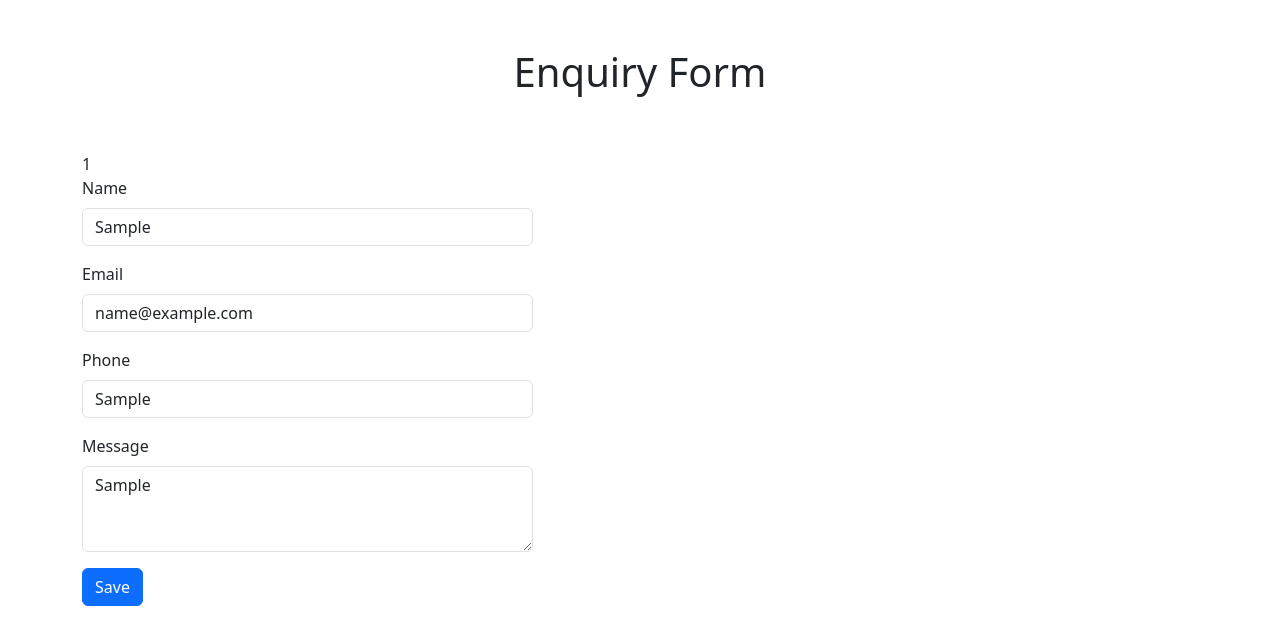
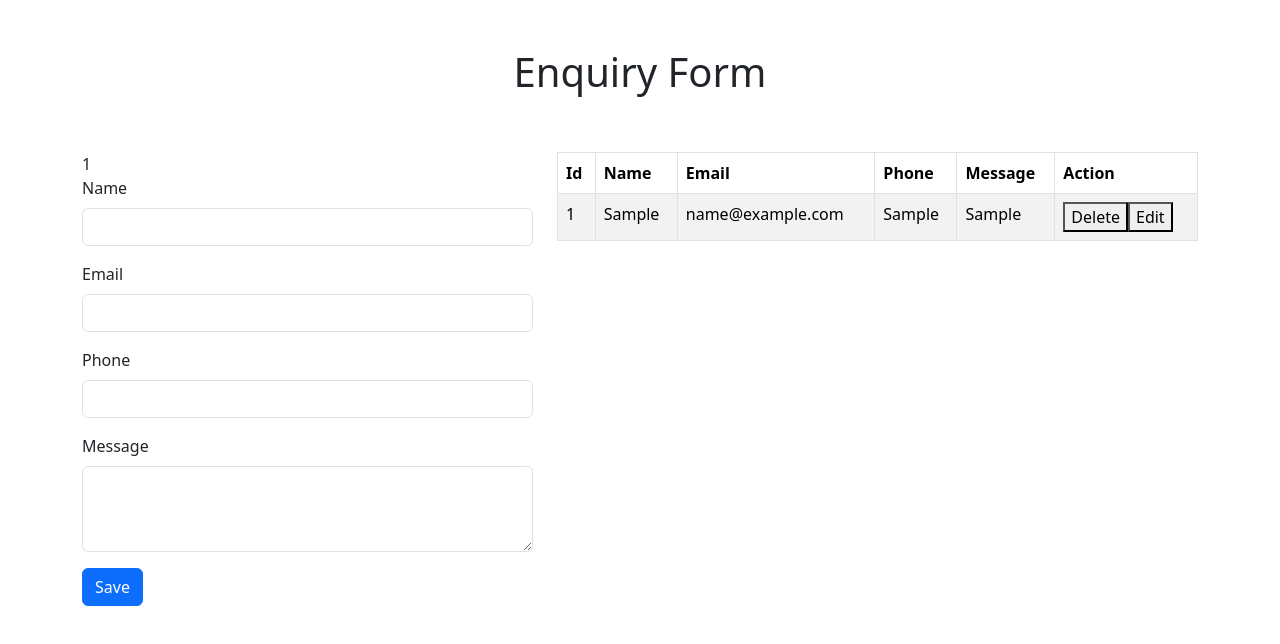
Before and after one commit to marleyDip/React-JS-Basics, a React (Create React App) app in the folder controlled-component/: page / in a window 1280 px wide. Both pictures are taken after typing "Sample", "name@example.com", "Sample", "Sample" into the empty fields and a click on the button "Save". Shown: the top 644 px of the page. Built offline with nearby package versions, Linux system fonts and the light colour scheme.

Commit message:
Show userData From State in Table Tag

```diff
--- a/controlled-component/src/App.js
+++ b/controlled-component/src/App.js
@@ -1,6 +1,6 @@
 import { useState } from "react";
 import "./App.css";
-import { Col, Container, Row } from "react-bootstrap";
+import { Col, Container, Row, Table } from "react-bootstrap";
 
 function App() {
   let [formData, setFormData] = useState({
@@ -13,6 +13,7 @@
 
   let [userData, setUserData] = useState([]);
 
+  // get value from form input data
   let getValue = (event) => {
     let oldData = { ...formData };
 
@@ -25,10 +26,11 @@
     setFormData(oldData);
   };
 
+  // submit form input data
   let handleSubmit = (event) => {
     event.preventDefault();
 
-    // key - value pairs
+    // key - value pairs & here key go the array map
     let currentUserFormData = {
       uName: formData.uName,
       uEmail: formData.uEmail,
@@ -37,9 +39,10 @@
     };
 
     let oldUserData = [...userData, currentUserFormData]; // old Array ( [] ) + New Array Elements ( {} ) => [ {}, {}, {} ]
+    //console.log(oldUserData);
+
     setUserData(oldUserData);
-
-    console.log(oldUserData);
+    setFormData({ uName: "", uEmail: "", uPhone: "", uMessage: "", index: "" });
   };
 
   return (
@@ -112,7 +115,50 @@
             </form>
           </Col>
 
-          <Col lg={7}></Col>
+          <Col lg={7}>
+            <Table striped bordered hover>
+              <thead>
+                <tr>
+                  <th>Id</th>
+                  <th>Name</th>
+                  <th>Email</th>
+                  <th>Phone</th>
+                  <th>Message</th>
+                  <th>Action</th>
+                </tr>
+              </thead>
+
+              <tbody>
+                {userData.length >= 1 ? (
+                  userData.map((obj, i) => {
+                    return (
+                      <tr key={i}>
+                        <td>{i + 1}</td>
+
+                        <td>{obj.uName}</td>
+
+                        <td>{obj.uEmail}</td>
+
+                        <td>{obj.uPhone}</td>
+
+                        <td>{obj.uMessage}</td>
+
+                        <td>
+                          <button>Delete</button>
+
+                          <button>Edit</button>
+                        </td>
+                      </tr>
+                    );
+                  })
+                ) : (
+                  <tr className="text-center ">
+                    <td colSpan={6}>No Data Found</td>
+                  </tr>
+                )}
+              </tbody>
+            </Table>
+          </Col>
         </Row>
       </Container>
     </Container>
```
